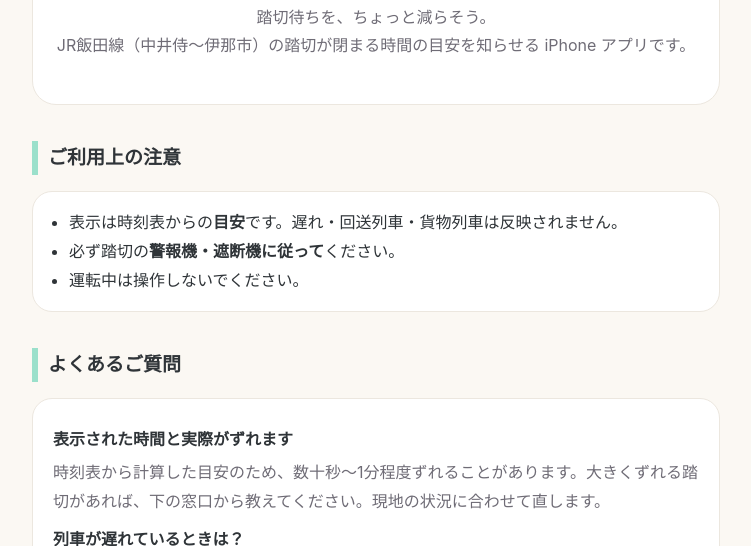
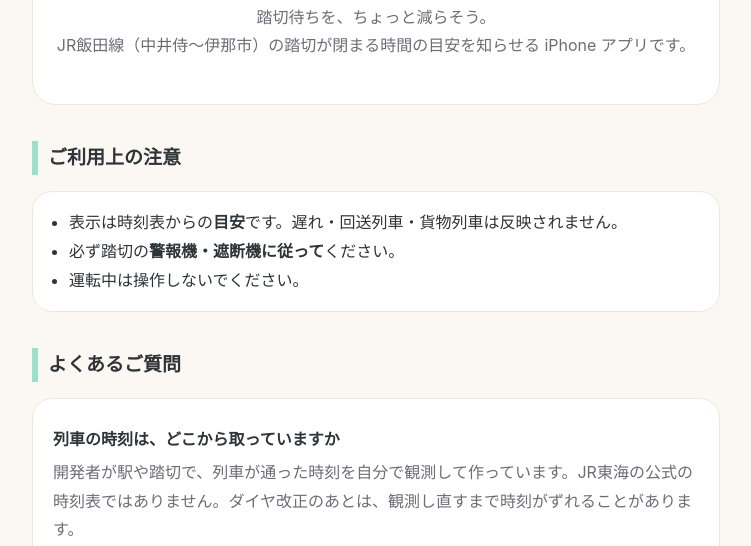
Before and after one commit to daichi-okamoto/mochiden-fumikiri-site, a plain HTML site: page index.html in a window 1280 px wide. Shown: the part 254-800 px from the top of the page, without its empty margins (264-1015 px from the left). Drawn offline with Linux system fonts and the light colour scheme.

Commit message:
サポートページを更新

```diff
--- a/index.html
+++ b/index.html
@@ -23,8 +23,10 @@
 
   <h2>よくあるご質問</h2>
   <dl>
+    <dt>列車の時刻は、どこから取っていますか</dt>
+    <dd>開発者が駅や踏切で、列車が通った時刻を自分で観測して作っています。JR東海の公式の時刻表ではありません。ダイヤ改正のあとは、観測し直すまで時刻がずれることがあります。</dd>
     <dt>表示された時間と実際がずれます</dt>
-    <dd>時刻表から計算した目安のため、数十秒〜1分程度ずれることがあります。大きくずれる踏切があれば、下の窓口から教えてください。現地の状況に合わせて直します。</dd>
+    <dd>観測した時刻から計算した目安のため、数十秒〜1分程度ずれることがあります。大きくずれる踏切があれば、下の窓口から教えてください。現地の状況に合わせて直します。</dd>
     <dt>列車が遅れているときは？</dt>
     <dd>アプリは遅れを反映しません。地図の上の「運行状況を見る」から、JR東海の公式の運行状況を確かめてください。</dd>
     <dt>「遮断機のない踏切です」と出ます</dt>
```
